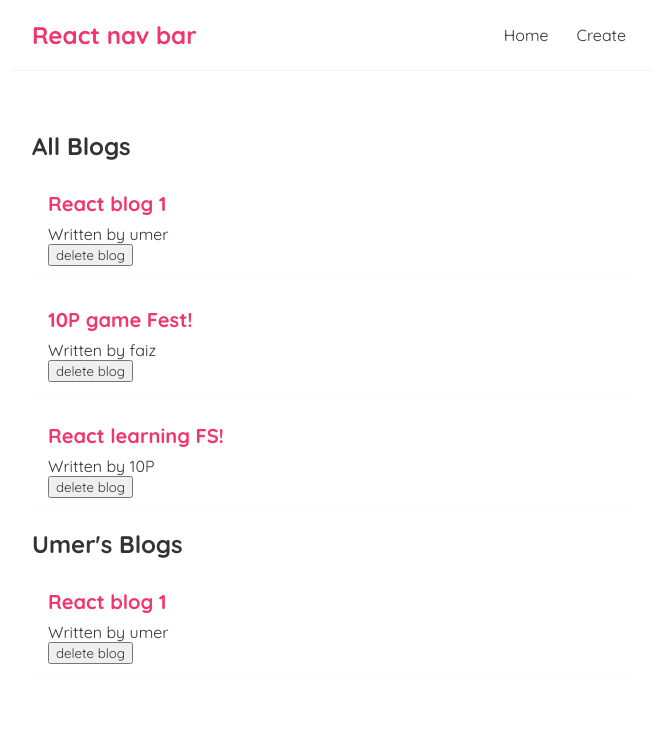
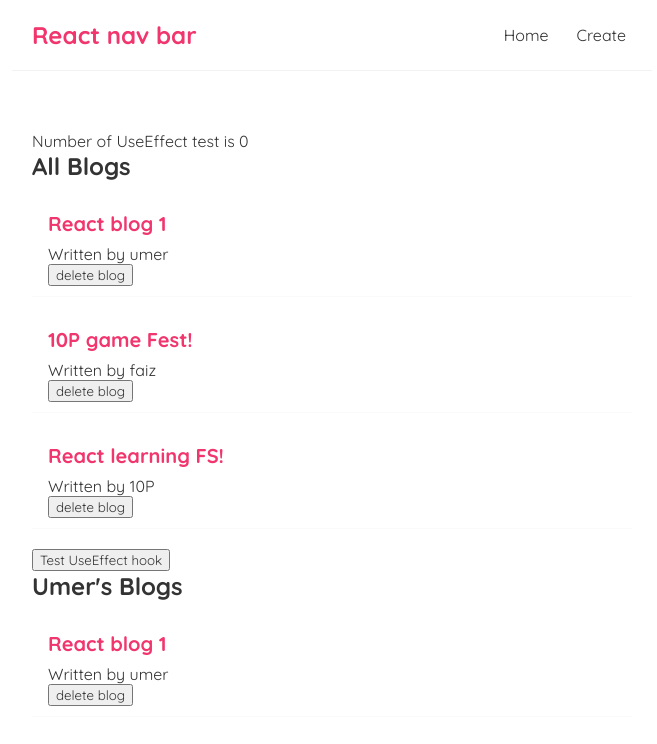
Before and after one commit to umerfaiz10p/react-learning-boiler, a React (Create React App) app: page / in a window 1280 px wide. Shown: the top 744 px of the page, without its empty margins (308-965 px from the left). Built offline with nearby package versions, Linux system fonts and the light colour scheme.

Commit message:
use Effect hook

```diff
--- a/src/components/Home.js
+++ b/src/components/Home.js
@@ -1,4 +1,4 @@
-import { useState } from "react";
+import { useState, useEffect } from "react";
 import BlogList from "./BlogList";
 
 const Home = () => {
@@ -13,10 +13,19 @@ const Home = () => {
     setBlogs(newBlogs);
   }
 
+  let [count, setName] = useState(0);
+
+  useEffect(() => {
+    console.log('use effect ran');
+  }, [count])
+
   return (
     <div className="home">
+      <p>Number of UseEffect test is {count}</p>
       <BlogList blogs={blogs} title="All Blogs" handleDelete={handleDelete} />
+      <button onClick={() => setName(++count)}>Test UseEffect hook</button>
       <BlogList blogs={blogs.filter(blog => blog.author === 'umer')} title="Umer's Blogs" handleDelete={handleDelete}/>
+
     </div>
   );
 }
```
